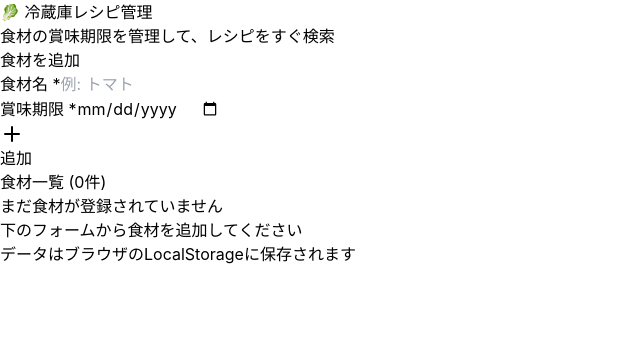
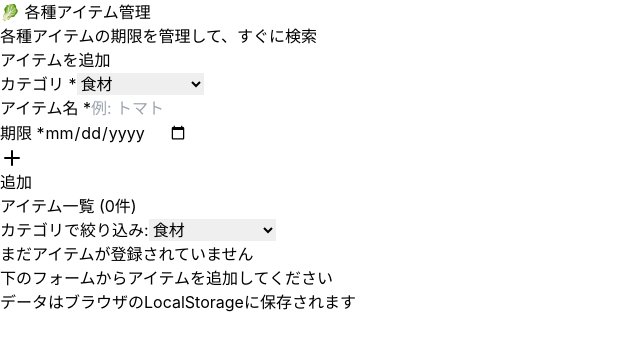
Before and after one commit to ykp1974/FridgeRestManagerCDCI, a React (Vite) app: page / in a window 1280 px wide. Shown: the top 350 px of the page, without its empty margins (0-640 px from the left). Built offline with nearby package versions, Linux system fonts and the light colour scheme.

Commit message:
2026/2/6 各種アイテム対応（テスト未設計）

```diff
--- a/src/App.tsx
+++ b/src/App.tsx
@@ -1,18 +1,26 @@
+import { useState, useMemo } from 'react';
 import { Layout } from './components/Layout';
 import { IngredientForm } from './components/IngredientForm';
 import { IngredientList } from './components/IngredientList';
 import { useLocalStorage } from './hooks/useLocalStorage';
-import { Ingredient } from './types/Ingredient';
+import { Ingredient, Category, FILTER_CATEGORIES } from './types/Ingredient';
 
 /**
  * メインアプリケーションコンポーネント
  */
 function App() {
   const { ingredients, error, addIngredient, removeIngredient } = useLocalStorage();
+  const [filterCategory, setFilterCategory] = useState<Category>('食材');
 
   const handleAddIngredient = (ingredient: Ingredient): boolean => {
     return addIngredient(ingredient);
   };
+
+  const filteredIngredients = useMemo(() => {
+    return ingredients.filter((ingredient) =>
+      filterCategory === 'すべて' ? true : ingredient.category === filterCategory
+    );
+  }, [ingredients, filterCategory]);
 
   return (
     <Layout>
@@ -25,10 +33,29 @@ function App() {
       <div className="space-y-6">
         <IngredientForm onSubmit={handleAddIngredient} />
         <div>
-          <h2 className="text-xl font-semibold mb-4 text-gray-800">
-            食材一覧 ({ingredients.length}件)
-          </h2>
-          <IngredientList ingredients={ingredients} onRemove={removeIngredient} />
+          <div className="flex items-center justify-between mb-4">
+            <h2 className="text-xl font-semibold text-gray-800">
+              アイテム一覧 ({ingredients.length}件)
+            </h2>
+            <div className="flex items-center space-x-2">
+              <label htmlFor="filterCategory" className="text-sm font-medium text-gray-700">
+                カテゴリで絞り込み:
+              </label>
+              <select
+                id="filterCategory"
+                value={filterCategory}
+                onChange={(e) => setFilterCategory(e.target.value as Category)}
+                className="px-3 py-2 border border-gray-300 rounded-md focus:outline-none focus:ring-2 focus:ring-blue-500"
+              >
+                {FILTER_CATEGORIES.map((cat) => (
+                  <option key={cat} value={cat}>
+                    {cat}
+                  </option>
+                ))}
+              </select>
+            </div>
+          </div>
+          <IngredientList ingredients={filteredIngredients} onRemove={removeIngredient} />
         </div>
       </div>
     </Layout>
--- a/src/components/IngredientForm.tsx
+++ b/src/components/IngredientForm.tsx
@@ -1,6 +1,6 @@
 import { useState, FormEvent } from 'react';
 import { Plus } from 'lucide-react';
-import { Ingredient } from '../types/Ingredient';
+import { Ingredient, Category, ALL_CATEGORIES } from '../types/Ingredient';
 
 interface IngredientFormProps {
   onSubmit: (ingredient: Ingredient) => boolean;
@@ -13,6 +13,7 @@ interface IngredientFormProps {
 export function IngredientForm({ onSubmit }: IngredientFormProps) {
   const [name, setName] = useState('');
   const [expiryDate, setExpiryDate] = useState('');
+  const [category, setCategory] = useState<Category>('食材');
   const [error, setError] = useState<string | null>(null);
 
   // 入力検証: 日付フォーマットチェック
@@ -31,12 +32,12 @@ export function IngredientForm({ onSubmit }: IngredientFormProps) {
 
     // 入力検証
     if (!name.trim()) {
-      setError('食材名を入力してください');
+      setError('アイテム名を入力してください');
       return;
     }
 
     if (!expiryDate) {
-      setError('賞味期限を選択してください');
+      setError('期限を選択してください');
       return;
     }
 
@@ -51,6 +52,7 @@ export function IngredientForm({ onSubmit }: IngredientFormProps) {
       name: name.trim(),
       expiryDate,
       createdAt: new Date().toISOString(),
+      category: category,
     };
 
     // 親コンポーネントに通知
@@ -59,8 +61,9 @@ export function IngredientForm({ onSubmit }: IngredientFormProps) {
       // 成功時はフォームをリセット
       setName('');
       setExpiryDate('');
+      setCategory('食材');
     } else {
-      setError('食材の追加に失敗しました');
+      setError('アイテムの追加に失敗しました');
     }
   };
 
@@ -69,7 +72,7 @@ export function IngredientForm({ onSubmit }: IngredientFormProps) {
 
   return (
     <form onSubmit={handleSubmit} className="bg-white p-6 rounded-lg shadow-sm border">
-      <h2 className="text-xl font-semibold mb-4 text-gray-800">食材を追加</h2>
+      <h2 className="text-xl font-semibold mb-4 text-gray-800">アイテムを追加</h2>
 
       {error && (
         <div className="mb-4 p-3 bg-red-50 border border-red-200 text-red-700 rounded-md text-sm">
@@ -79,8 +82,26 @@ export function IngredientForm({ onSubmit }: IngredientFormProps) {
 
       <div className="grid grid-cols-1 md:grid-cols-2 gap-4 mb-4">
         <div>
+          <label htmlFor="category" className="block text-sm font-medium text-gray-700 mb-1">
+            カテゴリ *
+          </label>
+          <select
+            id="category"
+            value={category}
+            onChange={(e) => setCategory(e.target.value as Category)}
+            className="w-full px-3 py-2 border border-gray-300 rounded-md focus:outline-none focus:ring-2 focus:ring-blue-500"
+            required
+          >
+            {ALL_CATEGORIES.map((cat) => (
+              <option key={cat} value={cat}>
+                {cat}
+              </option>
+            ))}
+          </select>
+        </div>
+        <div>
           <label htmlFor="name" className="block text-sm font-medium text-gray-700 mb-1">
-            食材名 *
+            アイテム名 *
           </label>
           <input
             type="text"
@@ -94,7 +115,7 @@ export function IngredientForm({ onSubmit }: IngredientFormProps) {
         </div>
         <div>
           <label htmlFor="expiryDate" className="block text-sm font-medium text-gray-700 mb-1">
-            賞味期限 *
+            期限 *
           </label>
           <input
             type="date"
--- a/src/components/IngredientItem.tsx
+++ b/src/components/IngredientItem.tsx
@@ -29,14 +29,17 @@ export function IngredientItem({ ingredient, onRemove }: IngredientItemProps) {
     <div className={`border rounded-lg p-4 ${colorClass} transition-shadow hover:shadow-md`}>
       <div className="flex items-start justify-between gap-4">
         <div className="flex-1">
-          <div className="flex items-center gap-2 mb-2">
+          <div className="flex items-center gap-2 mb-1">
             <h3 className="text-lg font-semibold">{ingredient.name}</h3>
             <span className="px-2 py-0.5 text-xs font-medium rounded-full bg-white/80">
               {badgeText}
             </span>
           </div>
+          <p className="text-sm opacity-80 mb-1">
+            カテゴリ: {ingredient.category}
+          </p>
           <p className="text-sm opacity-80">
-            賞味期限: {formatDate(ingredient.expiryDate)}
+            期限: {formatDate(ingredient.expiryDate)}
           </p>
         </div>
         <div className="flex items-center gap-2">
--- a/src/components/IngredientList.tsx
+++ b/src/components/IngredientList.tsx
@@ -22,8 +22,8 @@ export function IngredientList({ ingredients, onRemove }: IngredientListProps) {
   if (sortedIngredients.length === 0) {
     return (
       <div className="text-center py-12 text-gray-500">
-        <p className="text-lg mb-2">まだ食材が登録されていません</p>
-        <p className="text-sm">下のフォームから食材を追加してください</p>
+        <p className="text-lg mb-2">まだアイテムが登録されていません</p>
+        <p className="text-sm">下のフォームからアイテムを追加してください</p>
       </div>
     );
   }
--- a/src/components/Layout.tsx
+++ b/src/components/Layout.tsx
@@ -13,10 +13,10 @@ export function Layout({ children }: LayoutProps) {
       <header className="bg-white shadow-sm border-b">
         <div className="max-w-4xl mx-auto px-4 py-4">
           <h1 className="text-2xl font-bold text-gray-800">
-            🥬 冷蔵庫レシピ管理
+            🥬 各種アイテム管理
           </h1>
           <p className="text-sm text-gray-600 mt-1">
-            食材の賞味期限を管理して、レシピをすぐ検索
+            各種アイテムの期限を管理して、すぐに検索
           </p>
         </div>
       </header>
--- a/src/hooks/useLocalStorage.ts
+++ b/src/hooks/useLocalStorage.ts
@@ -55,7 +55,7 @@ export function useLocalStorage() {
   const addIngredient = (ingredient: Ingredient) => {
     // 入力検証: 必須フィールドチェック
     if (!ingredient.name.trim() || !ingredient.expiryDate) {
-      setError('食材名と賞味期限は必須です');
+      setError('アイテム名と期限は必須です');
       return false;
     }
     const updated = [...ingredients, ingredient];
--- a/src/types/Ingredient.ts
+++ b/src/types/Ingredient.ts
@@ -6,7 +6,13 @@ export interface Ingredient {
   name: string;
   expiryDate: string; // ISO 8601形式 (YYYY-MM-DD)
   createdAt: string; // ISO 8601形式 (YYYY-MM-DDTHH:mm:ss.sssZ)
+  category: Category;
 }
+
+export type Category = '食材' | '100均一買い物' | 'TODO' | 'すべて';
+
+export const ALL_CATEGORIES = ['食材', '100均一買い物', 'TODO'] as const;
+export const FILTER_CATEGORIES = ['すべて', ...ALL_CATEGORIES] as const;
 
 /**
  * LocalStorage用のキー
```
Also changed, not shown: 8 other files (tests, documents, lock files or other folders).
